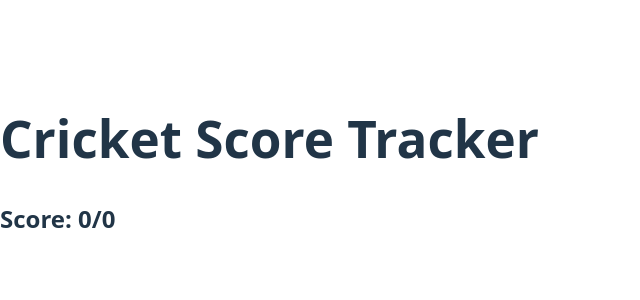
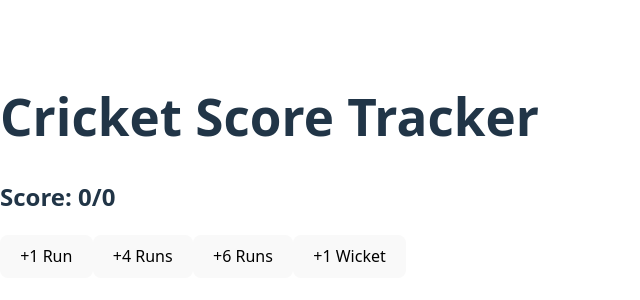
Before and after one commit to Hukuna25Matata/LearnReact, a React (Vite) app in the folder my-react-app/: page / in a window 1280 px wide. Shown: the part 234-534 px from the top of the page, without its empty margins (0-640 px from the left). Built offline with nearby package versions, Linux system fonts and the light colour scheme.

Commit message:
adding runs and wickets to scorecard

```diff
--- a/my-react-app/src/App.jsx
+++ b/my-react-app/src/App.jsx
@@ -8,6 +8,15 @@ function App() {
     <div>
       <h1>Cricket Score Tracker</h1>
       <h2>Score: {runs}/{wickets}</h2>
+
+      <div>
+        <button onClick={() => setRuns(runs + 1)}>+1 Run</button>
+        <button onClick={() => setRuns(runs + 4)}>+4 Runs</button>
+        <button onClick={() => setRuns(runs + 6)}>+6 Runs</button>
+        <button onClick={() => setWickets(wickets + 1)}>+1 Wicket</button>
+      </div>
+
+
     </div>
   );
 }
```
